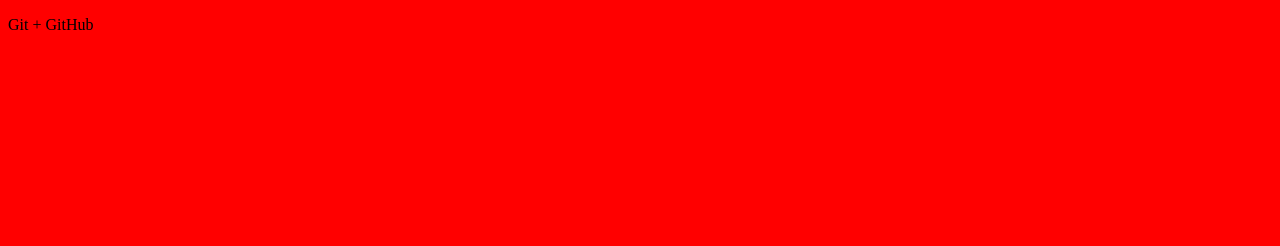
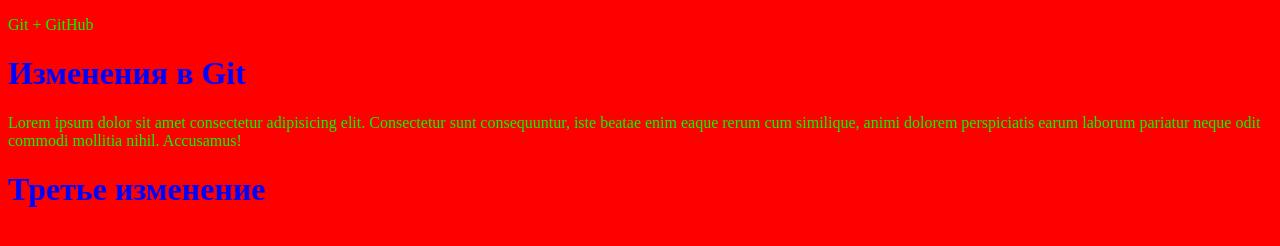
Before and after one commit to Estay20/git, a plain HTML site: page index.html in a window 1280 px wide. Drawn offline with Linux system fonts and the light colour scheme.

Commit message:
Изменение

```diff
--- a/css/style.css
+++ b/css/style.css
@@ -1,3 +1,9 @@
 body {
     background-color: #ff0000;
 }
+p {
+    color: #00fd00fd;
+}
+h1 {
+    color: #0000ff;
+}
--- a/index.html
+++ b/index.html
@@ -8,5 +8,8 @@
 </head>
 <body>
     <p>Git + GitHub</p>
+    <h1>Изменения в Git</h1>
+    <p>Lorem ipsum dolor sit amet consectetur adipisicing elit. Consectetur sunt consequuntur, iste beatae enim eaque rerum cum similique, animi dolorem perspiciatis earum laborum pariatur neque odit commodi mollitia nihil. Accusamus!</p>
+    <h1>Третье изменение</h1>
 </body>
 </html>
```
